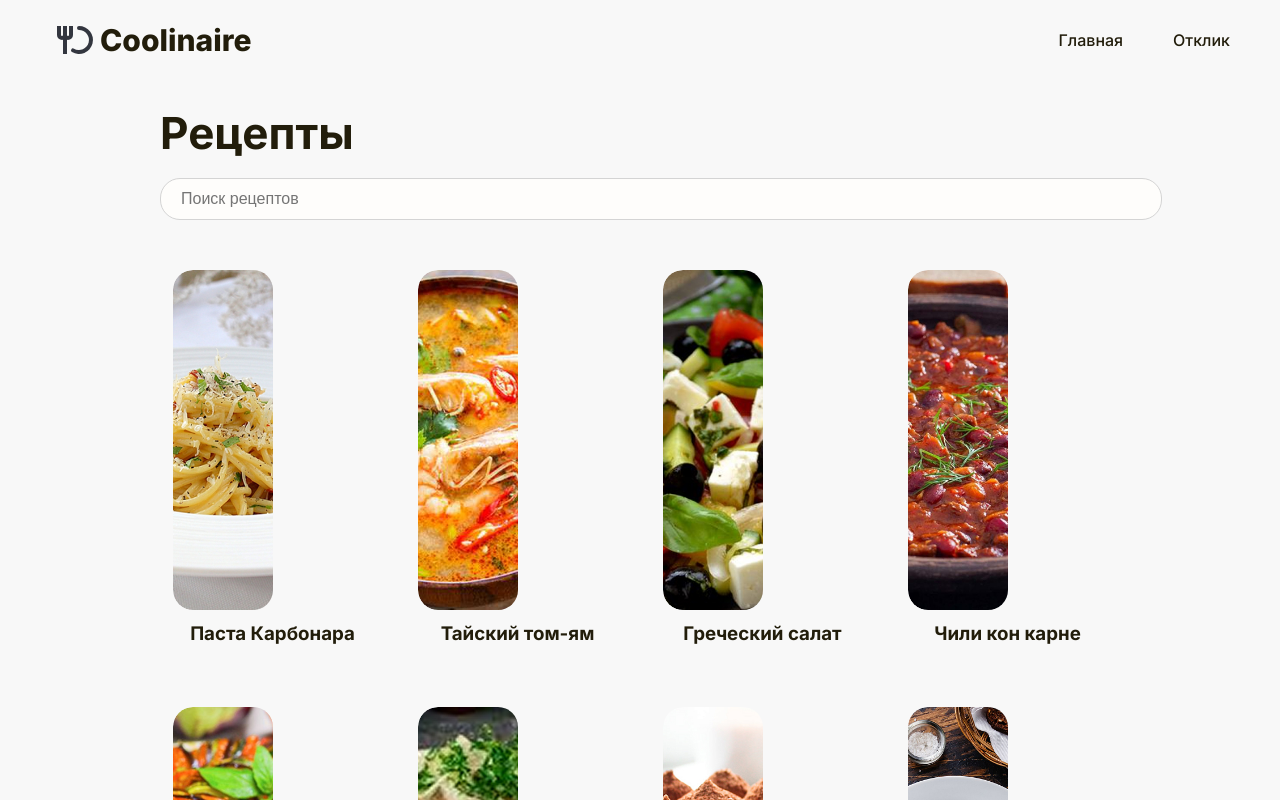
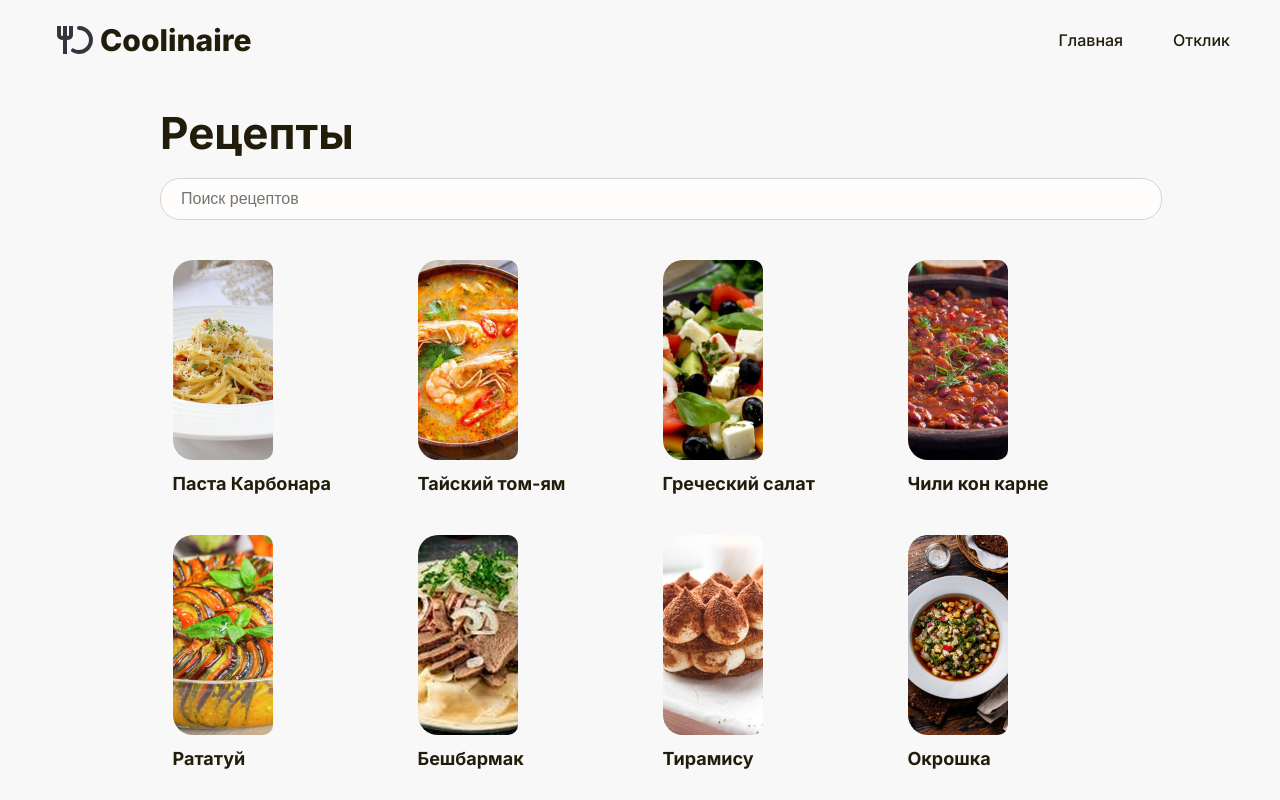
Before and after one commit to 71d1k/coolinaire, a React (Vite) app: page / in a window 1280 px wide. Shown: the top 800 px of the page. Built offline with nearby package versions, Linux system fonts and the light colour scheme.

Commit message:
recipecard

```diff
--- a/src/styles/RecipeCard.css
+++ b/src/styles/RecipeCard.css
@@ -1,11 +1,24 @@
 .recipe-card {
-  width: 200px;
-  margin: 10px;
-  text-align: center;
+  border-radius: 10px; /* Закругленные края карточек */
+  overflow: hidden; /* Скрываем выступающие части изображения */
 }
 
-.recipe-card img {
+.recipe-card .recipe-image-container {
+  width: 100%;
+  height: 200px; /* Высота контейнера изображения */
+  overflow: hidden; /* Скрываем выступающие части изображения */
+}
+
+.recipe-card .recipe-image-container img {
+  border-radius: 10px; /* Закругленные края карточек */
   width: 200px;
   height: 200px;
-  border-radius: 10px;
+  object-fit: cover; /* Масштабируем изображение, сохраняя пропорции */
 }
+
+.recipe-card .recipe-title {
+  color: #221d0b; /* Цвет названия рецепта */
+  font-size: 18px; /* Размер названия рецепта */
+  margin-top: 10px;
+  text-align: left; /* Выравнивание названия по центру */
+}
```
